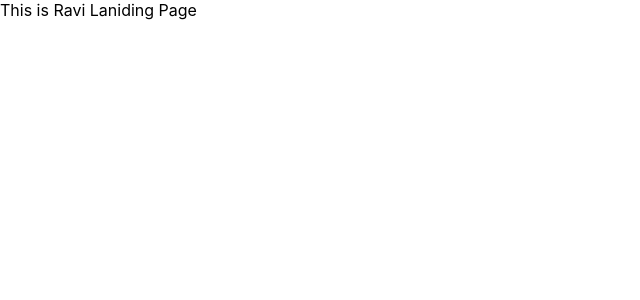
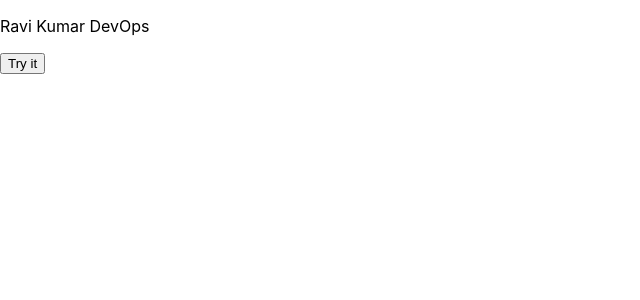
Before and after one commit to ravimanchi0321/E-comm-Dashboard, a React (Create React App) app: page /RaviPage in a window 1280 px wide. Shown: the top 300 px of the page, without its empty margins (0-640 px from the left). Built offline with nearby package versions, Linux system fonts and the light colour scheme.

Commit message:
added new changes to the  ravi page

```diff
--- a/src/Pages/RaviLandingPage.js
+++ b/src/Pages/RaviLandingPage.js
@@ -1,8 +1,17 @@
 import React from "react";
 
 const RaviLandingPage = () => {
+    function myFunction(){
+        const text=document.getElementById("demo")
+        text.innerText="Vmshi"
+      }
+
     return (
-        <span>This is Ravi Laniding Page</span>
+        <div>
+            <p id = "demo">Ravi Kumar DevOps</p>
+            <button type = "button" onClick={myFunction}>Try it</button>
+            {/* <a href="https://medium.com/@ravimanchi32/git-and-github-part-2-6c53ec889107" target="_blank"  rel="noreferrer">medium!</a> */}
+        </div>
     );
 };
 export default RaviLandingPage;
```
